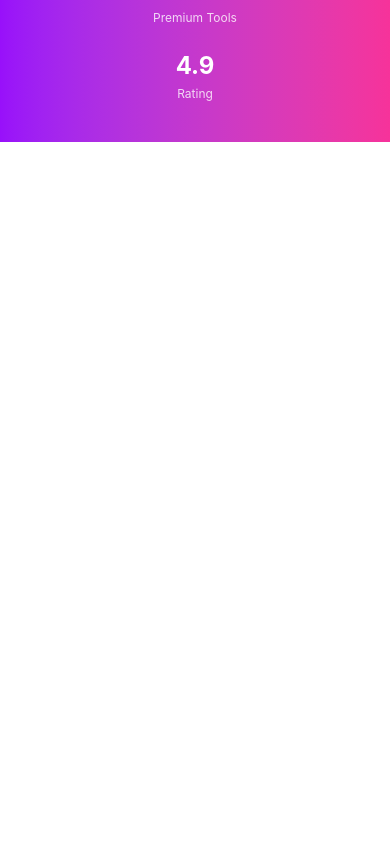
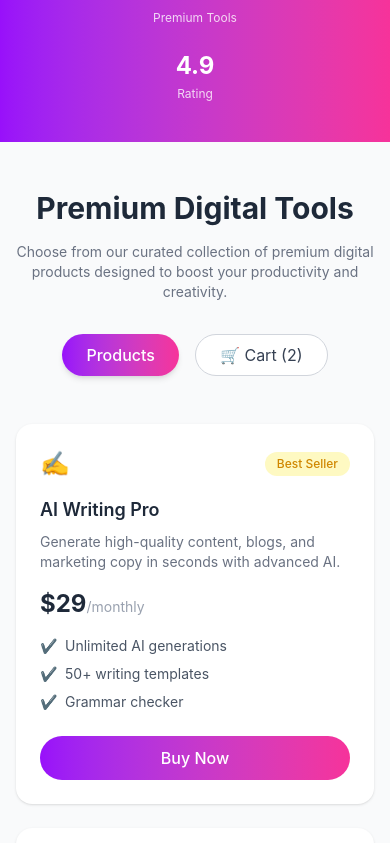
Before and after one commit to ShahariyaCore/assignment-6, a React (Vite) app: page / in a window 390 px wide. Shown: the part 1149-1992 px from the top of the page. Before the commit the page ends 1291 px from the top, so only its background shows below. Built offline with nearby package versions, Linux system fonts and the light colour scheme.

Commit message:
feat: add product listing UI
Implemented responsive product cards using Tailwind CSS with dynamic rendering using map()

```diff
--- /dev/null
+++ b/public/models.json
@@ -0,0 +1,122 @@
+[
+  {
+    "id": 1,
+    "name": "AI Writing Pro",
+    "description": "Generate high-quality content, blogs, and marketing copy in seconds with advanced AI.",
+    "price": 29,
+    "period": "monthly",
+    "tag": "Best Seller",
+    "tagType": "best-seller",
+    "features": [
+      "Unlimited AI generations",
+      "50+ writing templates",
+      "Grammar checker"
+    ],
+    "icon": "✍️"
+  },
+  {
+    "id": 2,
+    "name": "Design Templates Pack",
+    "description": "2000+ premium templates for social media, presentations, and marketing materials.",
+    "price": 49,
+    "period": "one-time",
+    "tag": "Popular",
+    "tagType": "popular",
+    "features": [
+      "2000+ templates",
+      "Monthly updates",
+      "Commercial license"
+    ],
+    "icon": "🎨"
+  },
+  {
+    "id": 3,
+    "name": "Premium Stock Assets",
+    "description": "Access millions of royalty-free photos, videos, and graphics for your projects.",
+    "price": 19,
+    "period": "monthly",
+    "tag": "New",
+    "tagType": "new",
+    "features": [
+      "10M+ assets",
+      "Commercial use",
+      "No attribution"
+    ],
+    "icon": "📷"
+  },
+  {
+    "id": 4,
+    "name": "Automation Toolkit",
+    "description": "Automate repetitive tasks and streamline workflows with powerful tools.",
+    "price": 79,
+    "period": "yearly",
+    "tag": "Popular",
+    "tagType": "popular",
+    "features": [
+      "50+ automations",
+      "API access",
+      "Custom workflows"
+    ],
+    "icon": "⚙️"
+  },
+  {
+    "id": 5,
+    "name": "Resume Builder Pro",
+    "description": "Create professional resumes and cover letters that stand out in interviews.",
+    "price": 15,
+    "period": "one-time",
+    "tag": "New",
+    "tagType": "new",
+    "features": [
+      "100+ templates",
+      "ATS optimization",
+      "Export to PDF"
+    ],
+    "icon": "📄"
+  },
+  {
+    "id": 6,
+    "name": "Social Media Content Kit",
+    "description": "Complete toolkit for creating engaging social media content across platforms.",
+    "price": 39,
+    "period": "monthly",
+    "tag": "Best Seller",
+    "tagType": "best-seller",
+    "features": [
+      "5000+ assets",
+      "Scheduler included",
+      "Analytics dashboard"
+    ],
+    "icon": "📱"
+  },
+  {
+    "id": 7,
+    "name": "AI Video Generator",
+    "description": "Create stunning videos from text using AI-powered editing and templates.",
+    "price": 25,
+    "period": "monthly",
+    "tag": "Popular",
+    "tagType": "popular",
+    "features": [
+      "Text to video",
+      "HD export",
+      "Stock media library"
+    ],
+    "icon": "🎬"
+  },
+  {
+    "id": 8,
+    "name": "AI Code Assistant",
+    "description": "Boost your coding productivity with smart suggestions and debugging tools.",
+    "price": 12,
+    "period": "monthly",
+    "tag": "New",
+    "tagType": "new",
+    "features": [
+      "Code auto-complete",
+      "Bug detection",
+      "Multi-language support"
+    ],
+    "icon": "💻"
+  }
+]
--- a/src/App.jsx
+++ b/src/App.jsx
@@ -2,6 +2,16 @@
 import NavBar from './component/NavBar'
 import Banner from './component/Banner'
 import Counter from './component/Counter'
+import Model from './component/Model'
+
+
+const getModels = async () => {
+  const response = await fetch('/models.json')
+  const data = await response.json()
+  return data
+}
+
+const modelPromise = getModels()
 
 function App() {
   return (
@@ -9,6 +19,8 @@ function App() {
      <NavBar />
      <Banner />
       <Counter />
+      <Model modelPromise={modelPromise} />
+
     </>
 
   )
--- /dev/null
+++ b/src/component/Model.jsx
@@ -0,0 +1,106 @@
+import { use } from "react";
+
+const Model = ({ modelPromise }) => {
+  const models = use(modelPromise);
+
+  return (
+    <div className="bg-gray-50 min-h-screen py-12 px-4">
+      <div className="max-w-6xl mx-auto">
+
+        {/* Header */}
+        <div className="text-center mb-12 space-y-4">
+          <h1 className="text-3xl sm:text-4xl md:text-5xl font-bold text-gray-800">
+            Premium Digital Tools
+          </h1>
+
+          <p className="text-gray-500 max-w-2xl mx-auto text-sm sm:text-base">
+            Choose from our curated collection of premium digital products designed
+            to boost your productivity and creativity.
+          </p>
+
+          <div className="flex justify-center gap-4 pt-4 flex-wrap">
+            <button className="px-6 py-2 rounded-full text-white font-medium
+              bg-gradient-to-r from-purple-600 to-pink-500 shadow-md">
+              Products
+            </button>
+
+            <button className="flex items-center gap-2 px-6 py-2 rounded-full
+              border border-gray-300 text-gray-700 bg-white">
+              🛒 Cart (2)
+            </button>
+          </div>
+        </div>
+
+        {/* Cards */}
+        <div className="grid sm:grid-cols-2 lg:grid-cols-3 gap-6">
+          {models.map((model) => (
+            <div
+              key={model.id}
+              className="bg-white rounded-2xl p-6 shadow-sm hover:shadow-lg transition duration-300"
+            >
+              {/* Top Row */}
+              <div className="flex justify-between items-center mb-4">
+                <div className="text-2xl">{model.icon}</div>
+
+                {model.tag && (
+                  <span
+                    className={`text-xs px-3 py-1 rounded-full font-medium
+                      ${
+                        model.tag === "Best Seller"
+                          ? "bg-yellow-100 text-yellow-600"
+                          : model.tag === "Popular"
+                          ? "bg-purple-100 text-purple-600"
+                          : "bg-green-100 text-green-600"
+                      }`}
+                  >
+                    {model.tag}
+                  </span>
+                )}
+              </div>
+
+              {/* Title */}
+              <h3 className="text-lg font-semibold text-gray-800 mb-2">
+                {model.name}
+              </h3>
+
+              {/* Description */}
+              <p className="text-gray-500 text-sm mb-4">
+                {model.description}
+              </p>
+
+              {/* Price */}
+              <div className="mb-4">
+                <span className="text-2xl font-bold text-gray-800">
+                  ${model.price}
+                </span>
+                <span className="text-sm text-gray-400">
+                  /{model.period}
+                </span>
+              </div>
+
+              {/* Features */}
+              <ul className="space-y-2 mb-6">
+                {model.features.map((feature, index) => (
+                  <li key={index} className="text-sm text-gray-600 flex items-center gap-2">
+                    <span className="text-green-500">✔</span>
+                    {feature}
+                  </li>
+                ))}
+              </ul>
+
+              {/* Button */}
+              <button className="w-full py-2.5 rounded-full text-white font-medium
+                bg-gradient-to-r from-purple-600 to-pink-500
+                hover:from-purple-700 hover:to-pink-600 transition">
+                Buy Now
+              </button>
+            </div>
+          ))}
+        </div>
+
+      </div>
+    </div>
+  );
+};
+
+export default Model;
```
